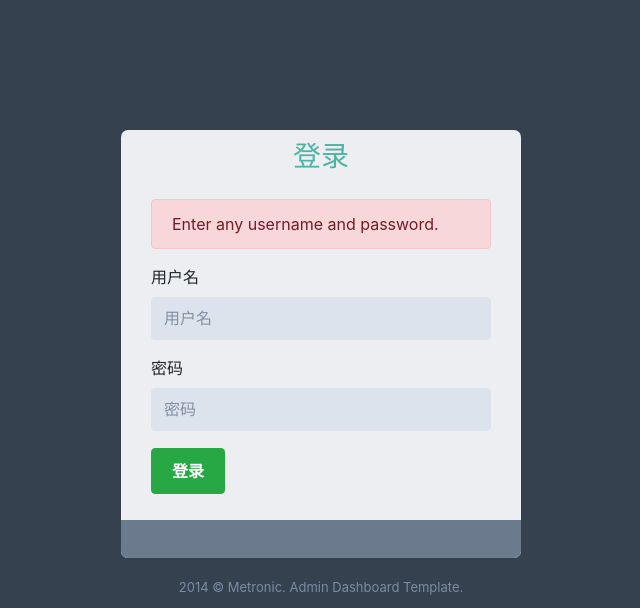
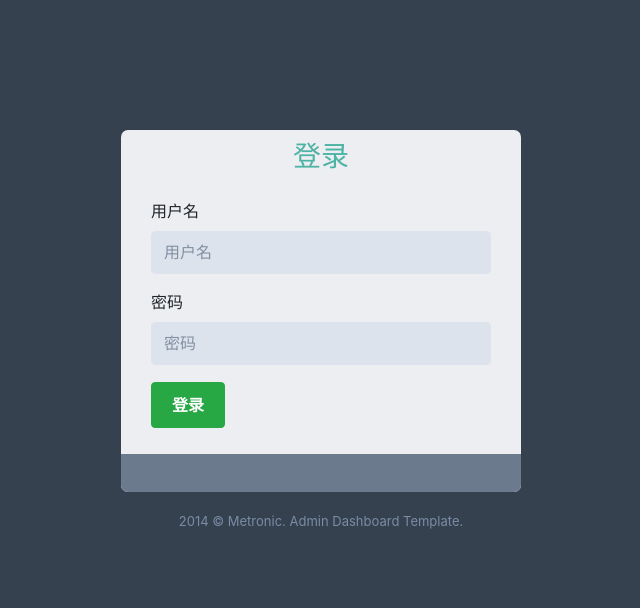
Before and after one commit to w4967893/local_tigerwell, a CodeIgniter app: page /database/index.php/admin/logincontroller/index in a window 1280 px wide. Shown: the top 608 px of the page, without its empty margins (319-959 px from the left). Run offline with CodeIgniter, Linux system fonts and the light colour scheme; some libraries are stand-ins or nearby versions.

Commit message:
修改页面

```diff
--- a/application/views/loginview.php
+++ b/application/views/loginview.php
@@ -19,7 +19,7 @@ License: You must have a valid license purchased only from themeforest(the above
 <!-- BEGIN HEAD -->
 <head>
     <meta charset="utf-8"/>
-    <title>Metronic | Login Form 1</title>
+    <title>Tigerwell后台管理</title>
     <meta http-equiv="X-UA-Compatible" content="IE=edge">
     <meta content="width=device-width, initial-scale=1.0" name="viewport"/>
     <meta http-equiv="Content-type" content="text/html; charset=utf-8">
@@ -54,11 +54,6 @@ License: You must have a valid license purchased only from themeforest(the above
     <!-- BEGIN LOGIN FORM -->
     <form class="login-form" action="index.html" method="post">
         <h3 class="form-title">登录</h3>
-        <div class="alert alert-danger display-hide">
-            <button class="close" data-close="alert"></button>
-            <span>
-			Enter any username and password. </span>
-        </div>
         <div class="form-group">
             <!--ie8, ie9 does not support html5 placeholder, so we just show field title for that-->
             <label class="control-label visible-ie8 visible-ie9">用户名</label>
```
